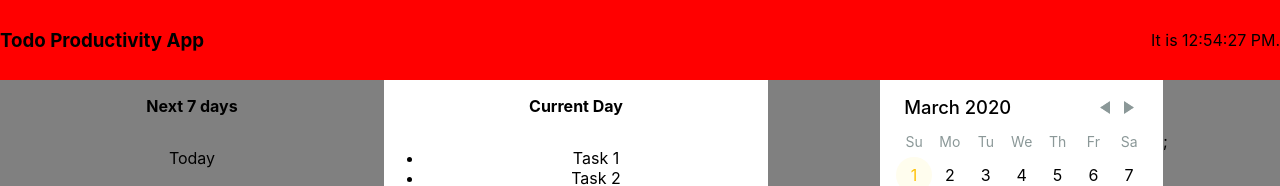
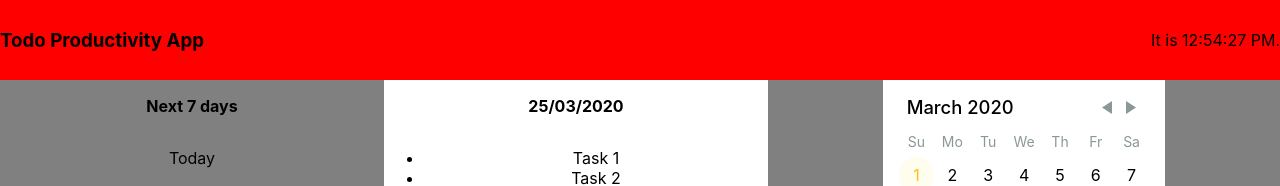
Before and after one commit to LloydC/todo-productivity-app, a React (Create React App) app: page / in a window 1280 px wide. Shown: the top 186 px of the page. Built offline with nearby package versions, Linux system fonts and the light colour scheme.

Commit message:
Current day displays at start

```diff
--- a/src/App.js
+++ b/src/App.js
@@ -4,6 +4,13 @@ import 'react-day-picker/lib/style.css';
 import './App.css';
 
 function App() {
+  const today = new Date();
+  const month = today.getUTCMonth() + 1; //months from 1-12
+  const today2 = today.getUTCDate();
+  const year = today.getUTCFullYear();
+  const currentDay = `${today2}/${month <10 ? "0"+ month : month}/${year}`
+// Need to build a function for line 8-12
+
   const [day, setDay] = useState(undefined);
   const modifiers = {
     sundays: { daysOfWeek: [0] },
@@ -34,7 +41,7 @@ function App() {
         {day ? (
           <p><b>{day.toLocaleDateString()}</b></p>
         ) : (
-          <p><b>Current Day </b></p>
+          <p><b>{currentDay} </b></p>
         )}
 
           <ul>
@@ -50,7 +57,7 @@ function App() {
                     className="calendar"
                       modifiers={modifiers}
                       modifiersStyles={modifiersStyles}
-                    />;
+                    />
         </div>
       </div>
 
```
